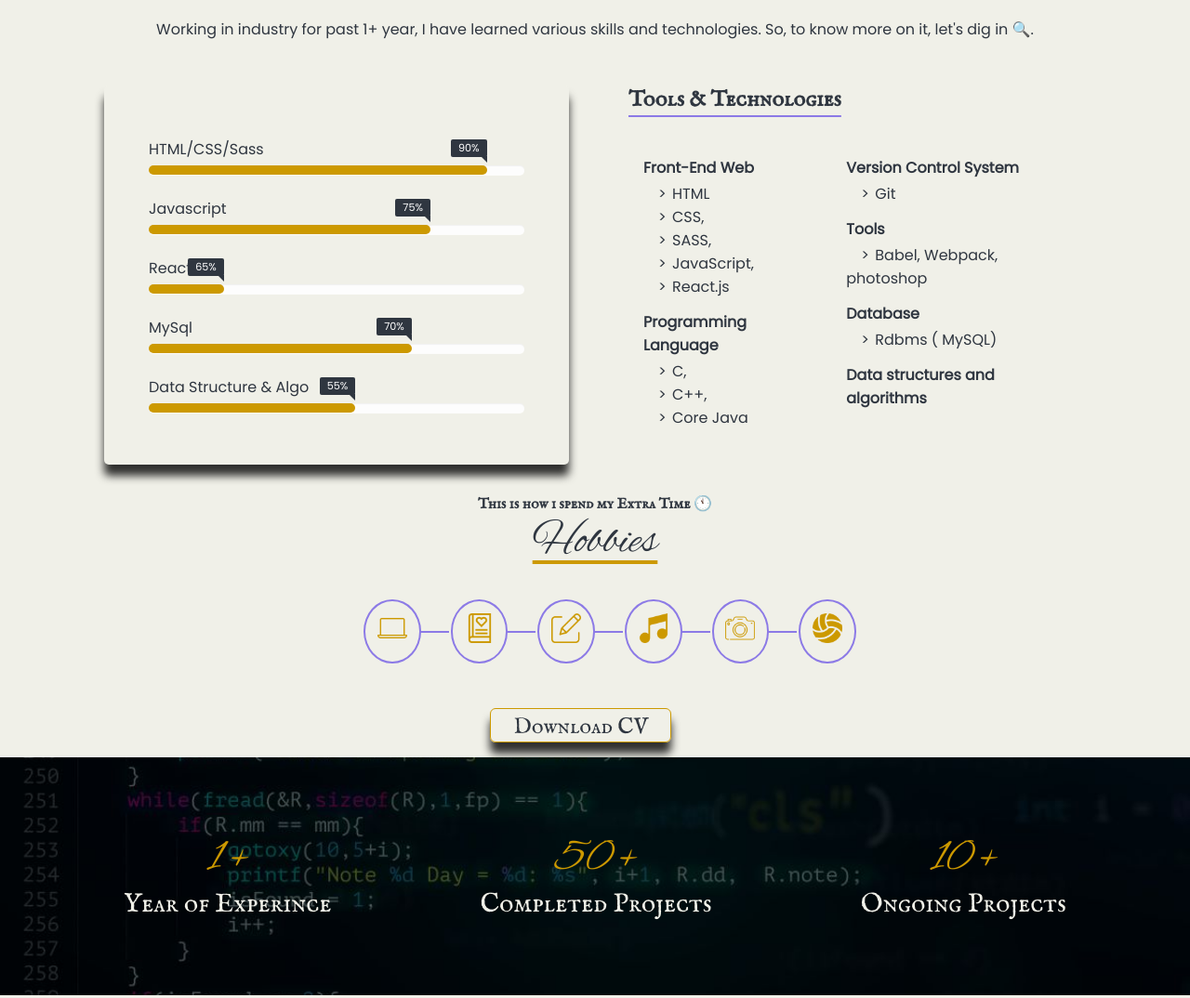
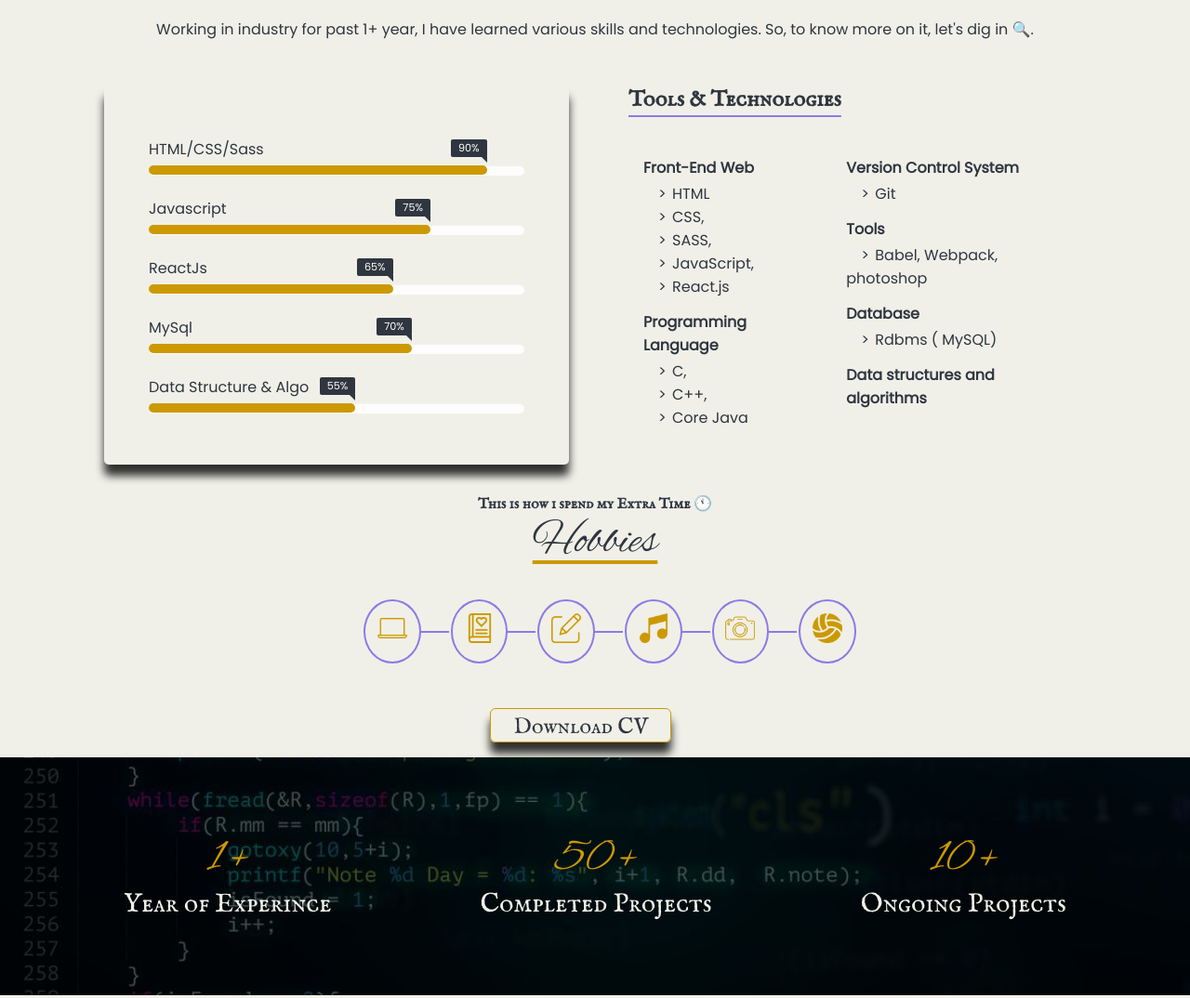
Before and after one commit to jagdeepsinghguraya/newResume, a plain HTML site: page index.html in a window 1280 px wide. Shown: the part 1507-2581 px from the top of the page at 93% size. Drawn offline with Linux system fonts and the light colour scheme; files whose address does not match are found by name.

Commit message:
ReactJs Improved

```diff
--- a/index.html
+++ b/index.html
@@ -205,7 +205,7 @@
               </div>
               <div class="bar">
                 <div class="info">
-                  <span>React</span>
+                  <span>ReactJs</span>
                 </div>
                 <div class="progress-line react"><span></span></div>
               </div>
--- a/style/main.scss
+++ b/style/main.scss
@@ -617,7 +617,7 @@ main {
             }
 
             .progress-line.react span {
-              width: 20%;
+              width: 65%;
               &::after {
                 content: "65%";
               }
```
Also changed, not shown: style/main.css.
